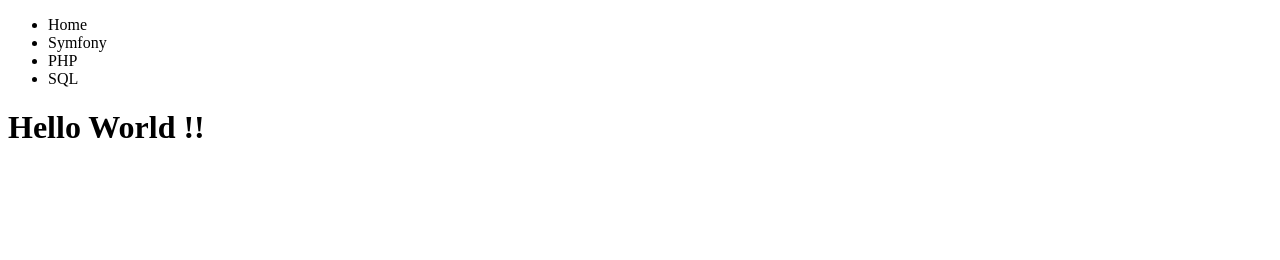
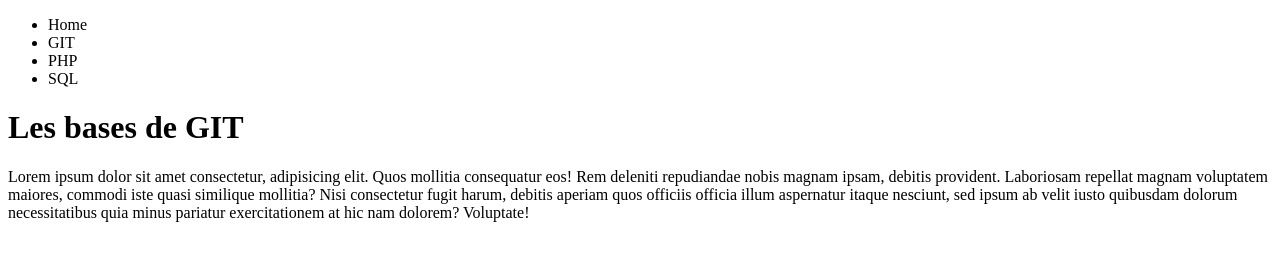
Before and after one commit to jerome37/git_test, a plain HTML site: page index.html in a window 1280 px wide. Drawn offline with Linux system fonts and the light colour scheme.

Commit message:
Modification du h1 et ajout d'un paragraphe

```diff
--- a/index.html
+++ b/index.html
@@ -13,7 +13,7 @@
         <nav>
             <ul>
                 <li>Home</li>
-                <li>Symfony</li>
+                <li>GIT</li>
                 <li>PHP</li>
                 <li>SQL</li>
             </ul>
@@ -21,7 +21,9 @@
     </header>
 
     <main>
-        <h1>Hello World !!</h1>
+        <h1>Les bases de GIT</h1>
+        <p>Lorem ipsum dolor sit amet consectetur, adipisicing elit. Quos mollitia consequatur eos! Rem deleniti repudiandae nobis magnam ipsam, debitis provident. Laboriosam repellat magnam voluptatem maiores, commodi iste quasi similique mollitia?
+        Nisi consectetur fugit harum, debitis aperiam quos officiis officia illum aspernatur itaque nesciunt, sed ipsum ab velit iusto quibusdam dolorum necessitatibus quia minus pariatur exercitationem at hic nam dolorem? Voluptate!</p>
     </main>
 
     <footer>
```
